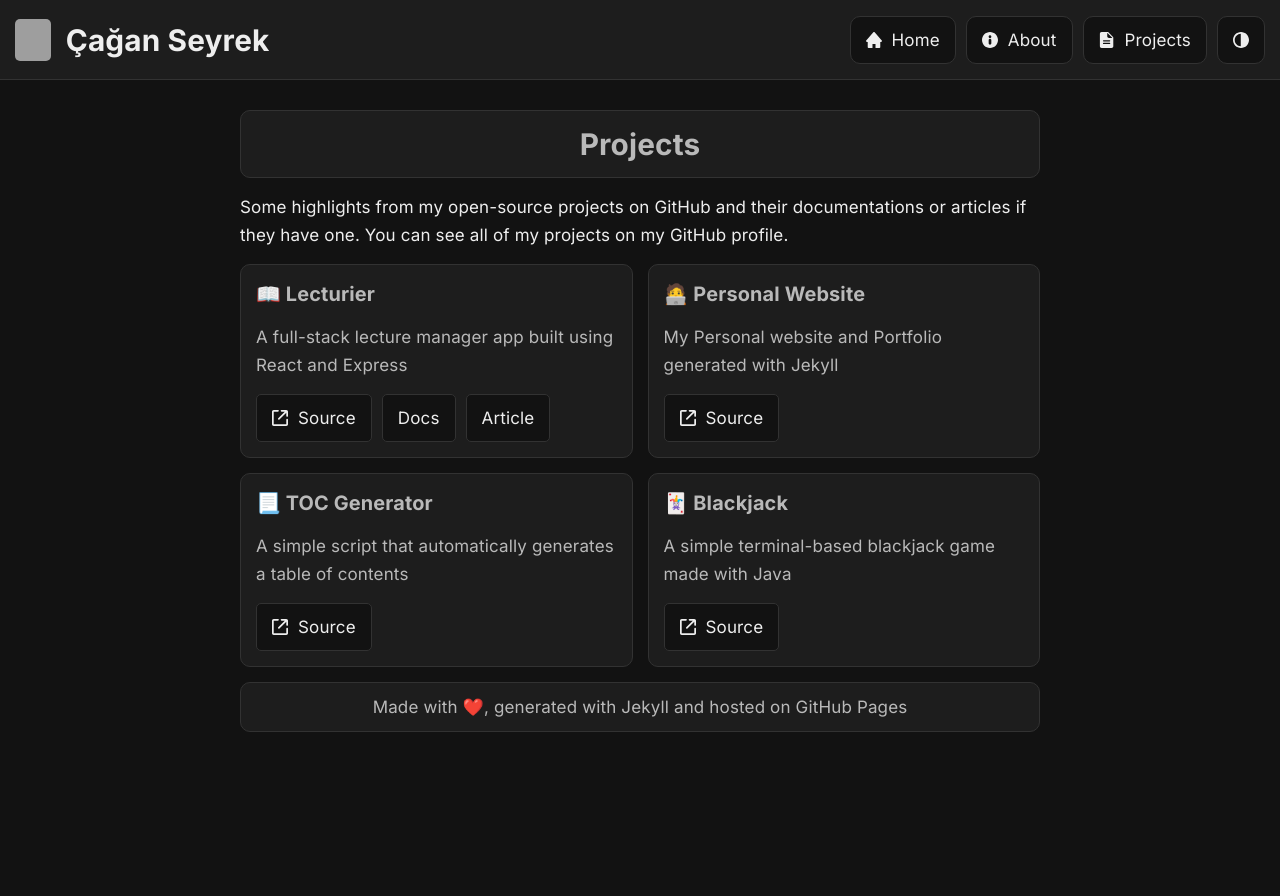
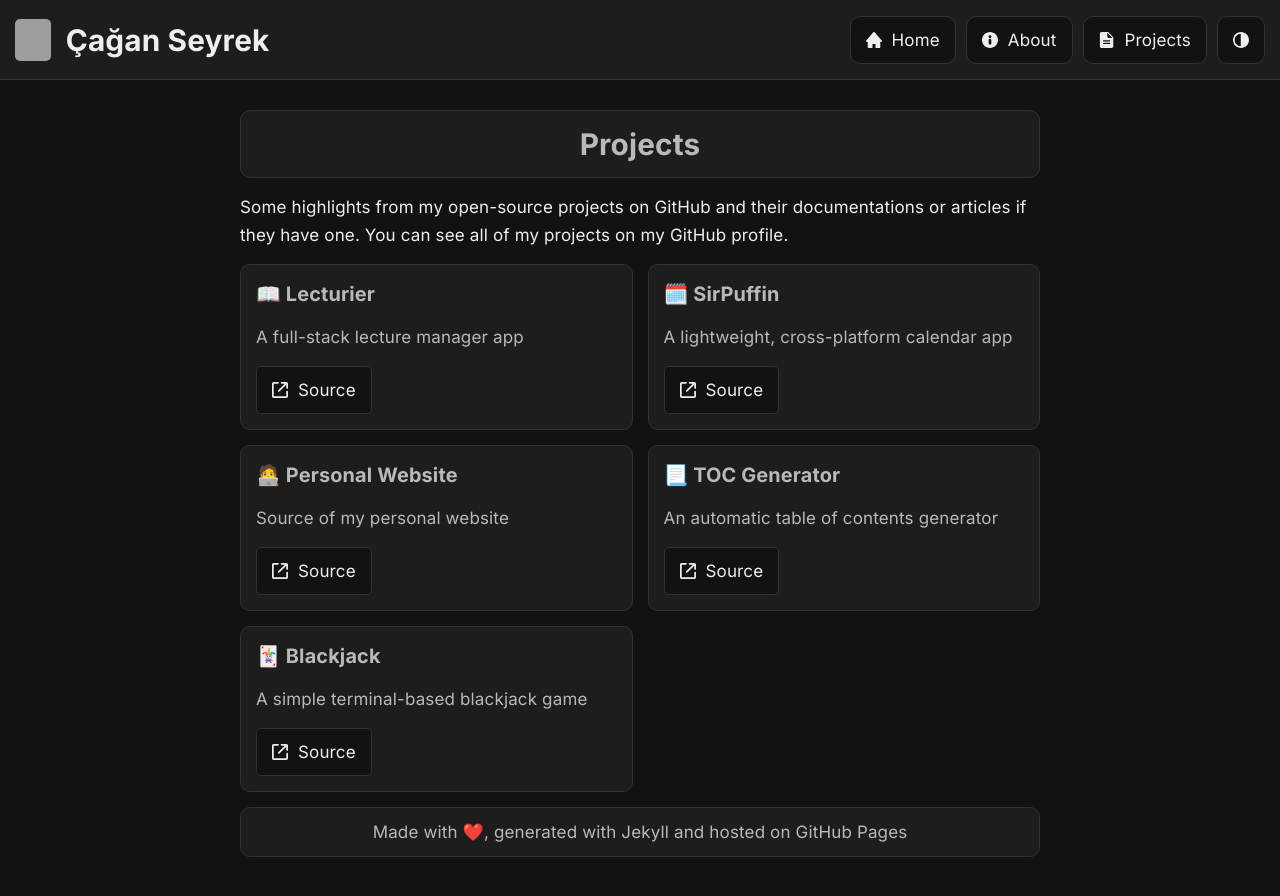
Before and after one commit to caganseyrek/caganseyrek.github.io, a Jekyll site: the page built from pages/projects.md, in a window 1280 px wide. Shown: the top 896 px of the page. Built offline with Jekyll 4.4.1, drawn with Linux system fonts in a browser that asks for light colours; grey boxes are pictures that could not be loaded.

Commit message:
Updated for most recent projects

```diff
--- a/_data/projects.yml
+++ b/_data/projects.yml
@@ -1,20 +1,25 @@
 - title: 📖 Lecturier
-  desc: A full-stack lecture manager app built using React and Express
+  desc: A full-stack lecture manager app
   source: https://github.com/caganseyrek/Lecturier
-  article: "sup"
-  docs: "https://caganseyrek.github.io/docs/lecturier"
+  article: ""
+  docs: ""
+- title: 🗓️ SirPuffin
+  desc: A lightweight, cross-platform calendar app
+  source: https://github.com/caganseyrek/SirPuffin
+  article: ""
+  docs: ""
 - title: 🧑‍💻 Personal Website
-  desc: My Personal website and Portfolio generated with Jekyll
+  desc: Source of my personal website
   source: https://github.com/caganseyrek/caganseyrek.github.io
   article: ""
   docs: ""
 - title: 📃 TOC Generator
-  desc: A simple script that automatically generates a table of contents
+  desc: An automatic table of contents generator
   source: https://github.com/caganseyrek/TOC-Generator
   article: ""
   docs: ""
 - title: 🃏 Blackjack
-  desc: A simple terminal-based blackjack game made with Java
+  desc: A simple terminal-based blackjack game
   source: https://github.com/caganseyrek/Blackjack
   article: ""
   docs: ""
```
